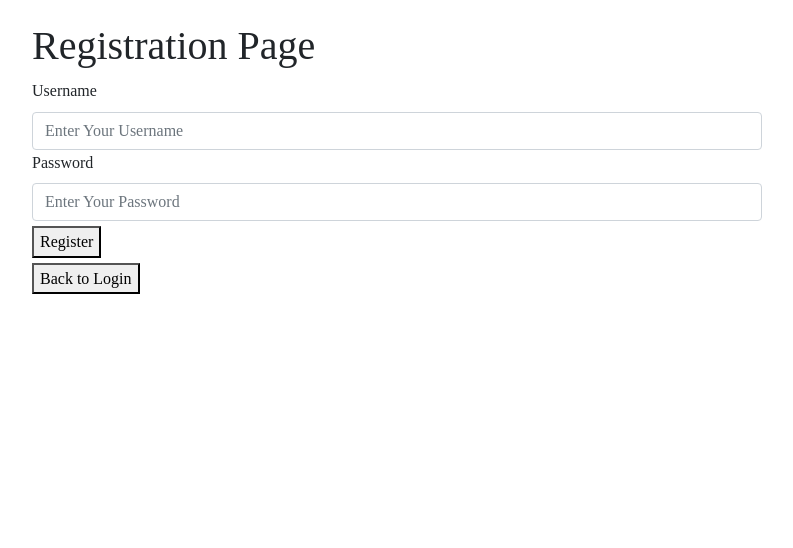
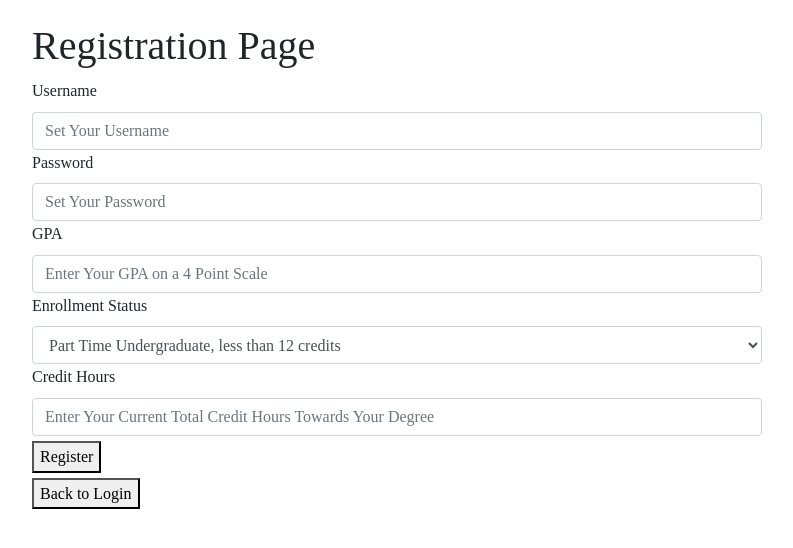
Before and after one commit to reberly1/Capstone-SFWA, a Flask app: page /login/register in a window 1280 px wide. Shown: the part 58-606 px from the top of the page, without its empty margins (243-1036 px from the left). Run offline with Flask 3, Linux system fonts and the light colour scheme; some libraries are stand-ins or nearby versions.

Commit message:
User Registration and Login Via MongoDB

```diff
--- a/website/app.py
+++ b/website/app.py
@@ -1,5 +1,6 @@
 from flask import Flask, render_template, request, session, redirect
 from functions import *
+from database import *
 import datetime
 import pandas
 import numpy as np
@@ -446,10 +447,31 @@ def upload():
 
 @app.route('/login', methods=['GET','POST'])
 def login():
+    if request.method == 'POST':
+        username = request.form['username']
+        password = request.form['password']
+        profile = login_user(username, password)
+        if (profile):
+            session['profile'] = profile
+            return render_template('login.html', title='Login', message='Welcome ' + username)
+        else:
+            return render_template('login.html', title='Login', message='Authentication Failed, Try Again')
     return render_template('login.html', title='Login')
 
 @app.route('/login/register', methods=['GET','POST'])
 def register():
+    if request.method == 'POST':
+        username = request.form['username']
+        password = request.form['password']
+        gpa = request.form['gpa']
+        status = request.form['status']
+        hours = request.form['hours']
+
+        if (register_user(username, password, gpa, status, hours)):
+            return redirect('/login')
+        else:
+            return render_template('register.html', title='Register', message="Username Already Taken, Please pick another username")
+
     return render_template('register.html', title='Register')
 
 if __name__ == '__main__':
--- a/website/templates/login.html
+++ b/website/templates/login.html
@@ -15,6 +15,10 @@
 
 </form>
 
+{% if message %}
+    {{message}}
+{% endif %}
+
 <!--Navigation to create a new account-->
 <form action="/login/register"><button>Register</button></form>
 
--- a/website/templates/register.html
+++ b/website/templates/register.html
@@ -5,14 +5,32 @@
 <form method="POST">
 
     <label for="username">Username</label>
-    <input type="text" class="form-control" id="username" name="username" placeholder="Enter Your Username" required>
+    <input type="text" class="form-control" id="username" name="username" placeholder="Set Your Username" minlength="1" maxlength="15" required>
 
     <label for="password">Password</label>
-    <input type="text" class="form-control" id="password" name="password" placeholder="Enter Your Password" required>
+    <input type="text" class="form-control" id="password" name="password" placeholder="Set Your Password" minlength="8" maxlength="20" required>
+
+    <label for="gpa">GPA</label>
+    <input type="number" class="form-control" id="gpa" name="gpa" placeholder="Enter Your GPA on a 4 Point Scale" min="0" max="4" required>
+
+    <label for="status">Enrollment Status</label>
+    <select class="form-control" id="status" name="status" required>
+        <option value="PT-Undergrad">Part Time Undergraduate, less than 12 credits</option>
+        <option value="PT-Graduate">Part Time Graduate, less than 9 credits</option>
+        <option value="FT-Undergrad">Full Time Undergraduate, 12 credits or more</option>
+        <option value="FT-Graduate">Full Time Graduate, 9 credits or more</option>
+    </select>
+
+    <label for="hours">Credit Hours</label>
+    <input type="number" class="form-control" id="hours" name="hours" placeholder="Enter Your Current Total Credit Hours Towards Your Degree" min="0" max="180" required>
 
     <button type="submit">Register</button>
 
 </form>
+
+{% if message %}
+    {{message}}
+{% endif %}
 
 <!--Back button to go back to login page-->
 <form action="/login"><button>Back to Login</button></form>
--- a/website/templates/repay_log.html
+++ b/website/templates/repay_log.html
@@ -8,7 +8,7 @@
 
             <!--Selection of Which loan the given payment will go towards-->
             <label for="loan_choice">Loan To Repay</label>
-                <select class="form-control" id="loan_choice" name="loan_choice" required></select>
+            <select class="form-control" id="loan_choice" name="loan_choice" required></select>
 
             <!--Amount that will be add to or deducted from the current loan balance-->
             <label for="amount">Amount</label>
```
Also changed, not shown: website/database.py (added, +65 -0 lines).
